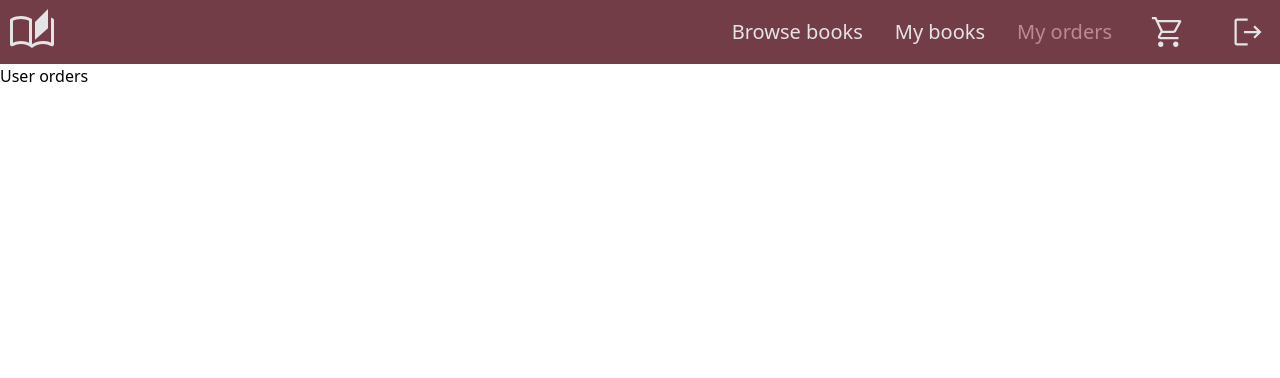
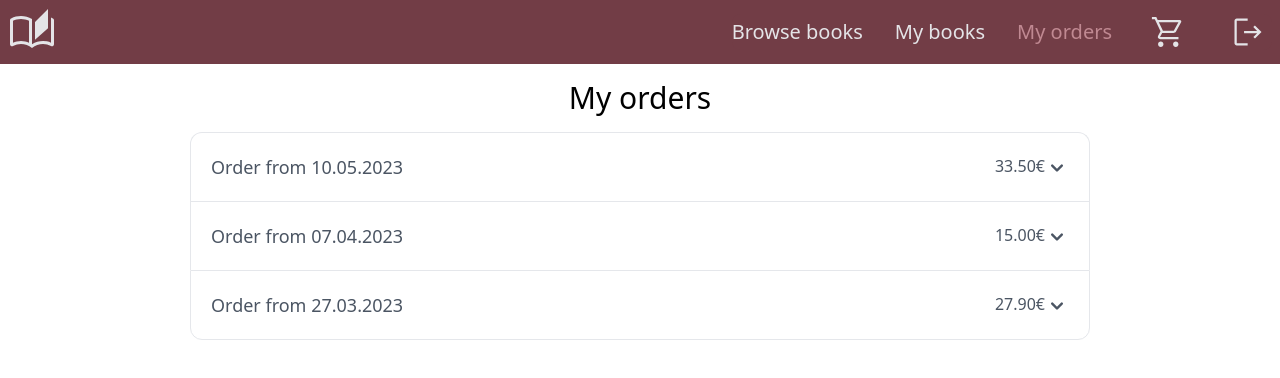
Before and after one commit to jzizka8/BookMarket, a React (Vite) app in the folder frontend/: page /userOrders/idPlaceholder in a window 1280 px wide. Shown: the top 378 px of the page. Built offline with nearby package versions, Linux system fonts and the light colour scheme.

Commit message:
feat: page for user orders

```diff
--- a/frontend/src/pages/BookDetail.tsx
+++ b/frontend/src/pages/BookDetail.tsx
@@ -24,6 +24,8 @@ const BookDetail = () => {
     language: Lang.EN,
     photo: 'https://picsum.photos/600/900',
     description:
+      'The fourth swoon-worthy rom com from New York and Sunday Times bestselling TikTok sensation Emily Henry' +
+      'The fourth swoon-worthy rom com from New York and Sunday Times bestselling TikTok sensation Emily Henry' +
       'The fourth swoon-worthy rom com from New York and Sunday Times bestselling TikTok sensation Emily Henry' +
       'The fourth swoon-worthy rom com from New York and Sunday Times bestselling TikTok sensation Emily Henry' +
       'The fourth swoon-worthy rom com from New York and Sunday Times bestselling TikTok sensation Emily Henry' +
--- a/frontend/src/pages/UserOrders.tsx
+++ b/frontend/src/pages/UserOrders.tsx
@@ -1,4 +1,164 @@
+import { useState } from 'react';
+import { Link } from 'react-router-dom';
+
+type AccordionItemProps = {
+  id: number;
+  title: string;
+  content: {
+    price: string;
+    books: {
+      name: string;
+      author: string;
+      price: string;
+    }[];
+  };
+};
+
+const AccordionItem = ({ id, title, content }: AccordionItemProps) => {
+  const [isOpen, setIsOpen] = useState(false);
+
+  const toggleAccordion = () => {
+    setIsOpen(!isOpen);
+  };
+
+  return (
+    <div
+      className={`w-[300px] border border-b-0 border-gray-200 first:rounded-t-xl last:rounded-b-xl last:border-b hover:bg-gray-100 ${
+        isOpen && 'bg-gray-100'
+      } focus:ring-4 focus:ring-gray-200 sm:w-[500px] md:w-[600px] lg:w-[800px] xl:w-[900px]`}
+    >
+      <h2 id={`accordion-collapse-heading-${id}`}>
+        <button
+          type="button"
+          className="flex w-full items-center justify-between p-5 text-left font-medium text-gray-600"
+          onClick={toggleAccordion}
+          aria-expanded={isOpen}
+          aria-controls={`accordion-collapse-body-${id}`}
+        >
+          <span className="text-lg">{title}</span>
+          <div>
+            <span>{content.price}</span>
+            <svg
+              data-accordion-icon
+              className={`inline h-6 w-6 shrink-0 ${isOpen && 'rotate-180'}`}
+              fill="currentColor"
+              viewBox="0 0 20 20"
+              xmlns="http://www.w3.org/2000/svg"
+            >
+              <path
+                fillRule="evenodd"
+                d="M5.293 7.293a1 1 0 011.414 0L10 10.586l3.293-3.293a1 1 0 111.414 1.414l-4 4a1 1 0 01-1.414 0l-4-4a1 1 0 010-1.414z"
+                clipRule="evenodd"
+              ></path>
+            </svg>
+          </div>
+        </button>
+      </h2>
+      <div
+        id={`accordion-collapse-body-${id}`}
+        className={`${isOpen ? '' : 'hidden'} bg-white`}
+        aria-labelledby={`accordion-collapse-heading-${id}`}
+      >
+        <div className="border-b-0 border-gray-200 p-5">
+          <ul className="mx-auto max-w-xl list-inside list-disc space-y-1 text-gray-500">
+            {content.books.map((book) => (
+              <Link
+                to={'/'}
+                className=" hover:text-black"
+                key={`${id}-${book.name}`}
+              >
+                <li className="flex justify-around py-2">
+                  <span className="font-medium">{`${book.name}`}</span>
+                  <span className="hidden sm:inline">{book.author}</span>
+                  <span>{book.price}</span>
+                </li>
+              </Link>
+            ))}
+          </ul>
+        </div>
+      </div>
+    </div>
+  );
+};
+
 const UserOrders = () => {
-  return <div>User orders</div>;
+  const accordionItems = [
+    {
+      id: 1,
+      title: 'Order from 10.05.2023',
+      content: {
+        price: '33.50€',
+        books: [
+          {
+            name: 'Harry Potter',
+            author: 'J.K.Rowling',
+            price: '12.90€',
+          },
+          {
+            name: 'The Beach',
+            author: 'Alex Garland',
+            price: '8.90€',
+          },
+        ],
+      },
+    },
+    {
+      id: 2,
+      title: 'Order from 07.04.2023',
+      content: {
+        price: '15.00€',
+        books: [
+          {
+            name: 'Harry Potter',
+            author: 'J.K.Rowling',
+            price: '12.90€',
+          },
+          {
+            name: 'The Beach',
+            author: 'Alex Garland',
+            price: '8.90€',
+          },
+        ],
+      },
+    },
+    {
+      id: 3,
+      title: 'Order from 27.03.2023',
+      content: {
+        price: '27.90€',
+        books: [
+          {
+            name: 'Harry Potter',
+            author: 'J.K.Rowling',
+            price: '12.90€',
+          },
+          {
+            name: 'The Beach',
+            author: 'Alex Garland',
+            price: '8.90€',
+          },
+        ],
+      },
+    },
+  ];
+
+  return (
+    <div className="mx-auto flex h-screen w-[300px] justify-center sm:w-[500px] md:w-[600px] lg:w-[800px] xl:w-[900px]">
+      <div>
+        <h1 className="flex justify-center p-4 text-3xl">My orders</h1>
+        <div id="accordion-collapse" data-accordion="collapse">
+          {accordionItems.map((item) => (
+            <AccordionItem
+              key={item.id}
+              id={item.id}
+              title={item.title}
+              content={item.content}
+            />
+          ))}
+        </div>
+      </div>
+    </div>
+  );
 };
+
 export default UserOrders;
```
Also changed, not shown: 1 other file (tests, documents, lock files or other folders).
